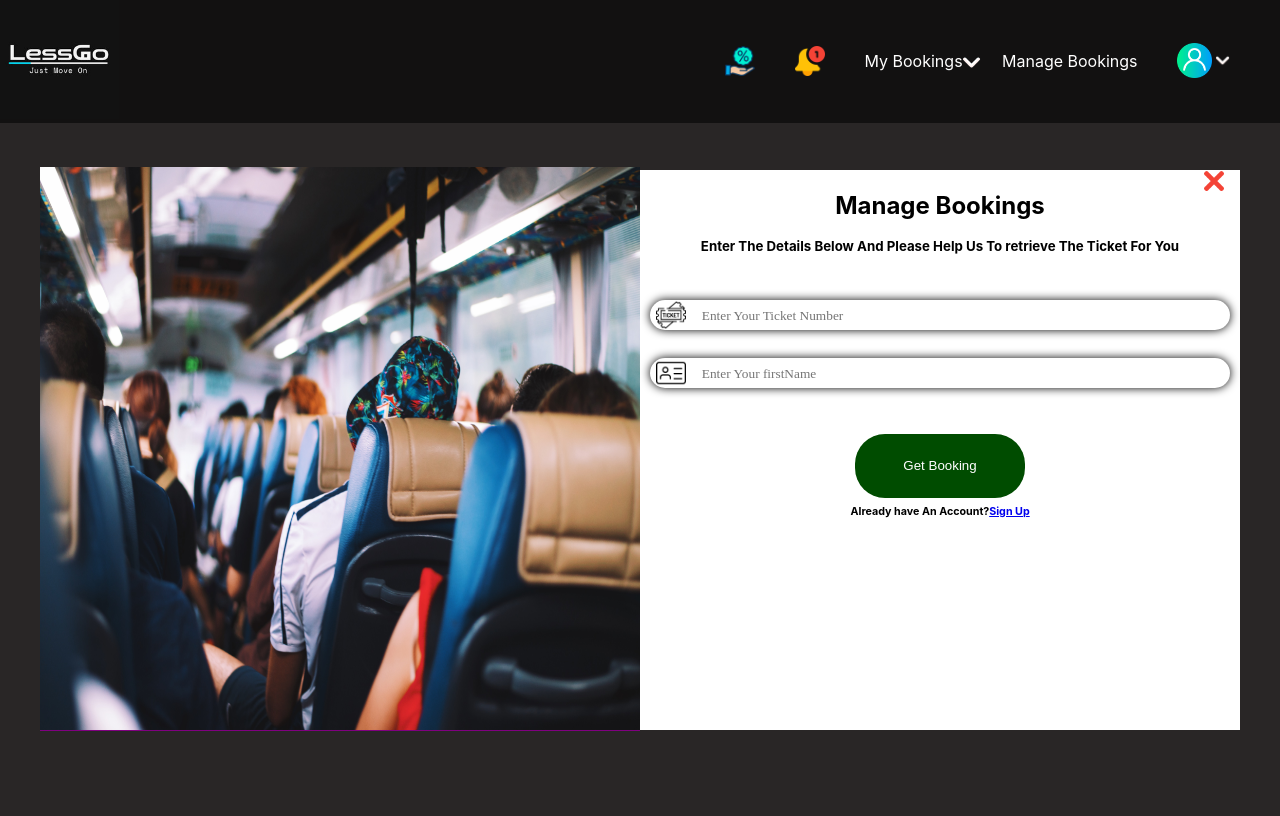
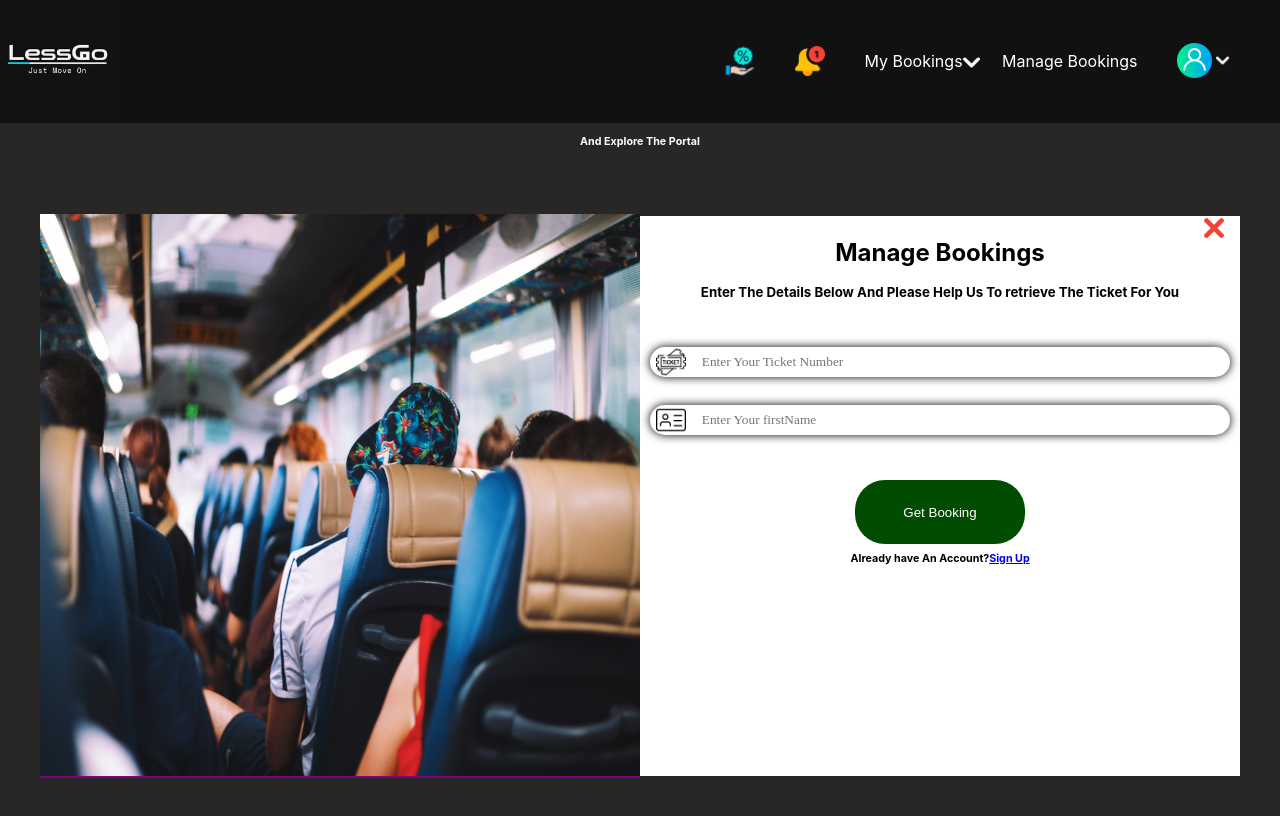
Before and after one commit to Alaudhin936/travel-agency, a React (Create React App) app: page /ManageBks in a window 1280 px wide. Shown: the top 816 px of the page. Built offline with nearby package versions, Linux system fonts and the light colour scheme.

Commit message:
Update App.js

```diff
--- a/src/App.js
+++ b/src/App.js
@@ -18,7 +18,7 @@ export default function App() {
     <div>
       <div id="navBar">
         <div id="logo">
-          <img src={CompanyLogo} alt="Company Logo"/>
+       <NavLink to="/">  <img src={CompanyLogo} alt="Company Logo"/></NavLink>
         </div>
         <div id="bar-icons">
           <ul>
@@ -60,12 +60,15 @@ export default function App() {
 
             </li>
           </ul>
+
         </div>
+
       </div>
+      <div style={{color:"white",textAlign:"center",position:"relative",top:"-190px"}}><h3>Click On LessGo Icon</h3><br></br><span><h6 style={{position:"relative",top:"-30px"}}>And Explore The Portal</h6></span></div>
 </div>
       <Routes>
         <Route path="ManageBks" element={<ManageBkgs/>} />
-        <Route path="/" element={<Home></Home>}/>
+        <Route path="/" element={<Home/>}/>
       </Routes>
     </BrowserRouter>
   );
```
